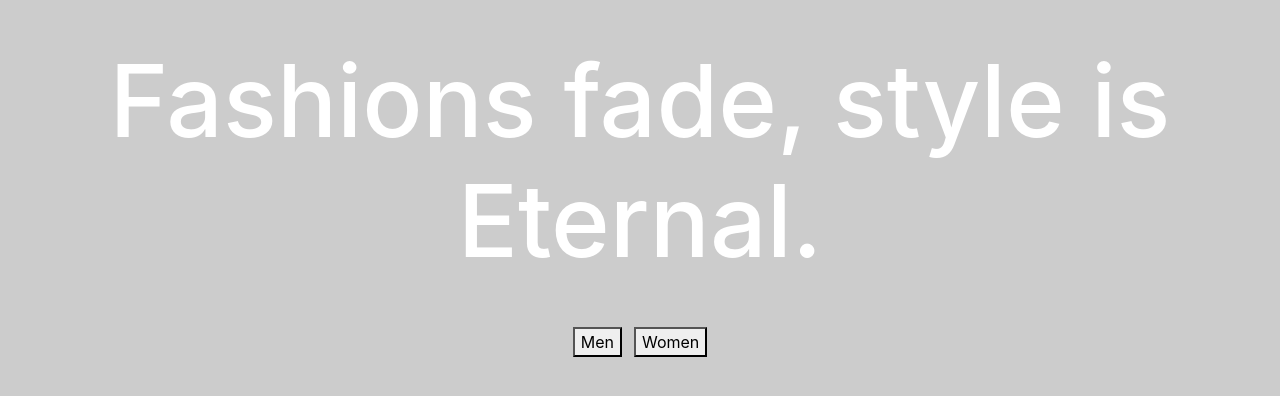
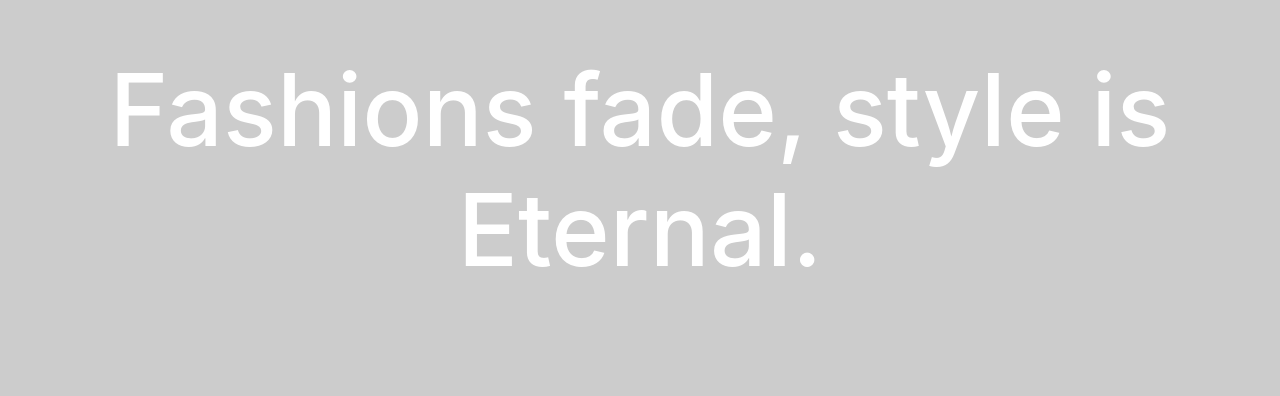
Before and after one commit to isseidangol/xtreme-react-js, a React (Create React App) app: page /start in a window 1280 px wide. Shown: the part 148-544 px from the top of the page. Built offline with nearby package versions, Linux system fonts and the light colour scheme.

Commit message:
editing male page

```diff
--- a/src/App.js
+++ b/src/App.js
@@ -1,5 +1,6 @@
 //import logo from './logo.svg';
 import './App.css';
+import Male from './Body/Male'
 import Body from './Body/Body';
 import Start from './Body/Start';
 import Checkout from './Body/Checkout';
@@ -22,6 +23,12 @@
           <Header/>
 
             <Checkout/>
+
+          </Route>
+
+          <Route path="/male">
+            <Header/>
+            <Male/>
 
           </Route>
 
--- /dev/null
+++ b/src/Body/Button.css
@@ -0,0 +1,78 @@
+.root{
+    --primary:#4628ff;
+    --warning:#ffd028;
+    --danger:#eb3f27;
+    --success:#75fa83;
+}
+
+.btn{
+    font-family: 'Lucida Sans', 'Lucida Sans Regular', 'Lucida Grande', 'Lucida Sans Unicode', Geneva, Verdana, sans-serif;
+    font-weight: 400;
+    border-radius: 10px;
+    cursor: pointer;
+    transition: transform 0.3s ease;
+}
+
+.btn:hover{
+    transform: translateY(-3px);
+}
+
+.btn--primary--solid {
+    background-color: var(--primary);
+    color: var(--white);
+    border:none;
+}
+
+.btn--danger--solid {
+    background-color: var(--danger);
+    color: var(--white);
+    border:none;
+}
+
+.btn--warning--solid {
+    background-color: var(--warning);
+    color: var(--white);
+    border:none;
+}
+
+.btn--success--solid {
+    background-color: var(--success);
+    color: var(--white);
+    border:none;
+}
+
+
+
+.btn--primary--outline {
+    background-color: transparent;
+    color: var(--primary);
+    border:2px solid var(--primary);
+}
+
+.btn--warning--outline {
+    background-color: transparent;
+    color: var(--warning);
+    border:2px solid var(--warning);
+}
+
+.btn--success--outline {
+    background-color: transparent;
+    color: var(--success);
+    border:2px solid var(--success);
+}
+
+.btn--danger--outline {
+    background-color: transparent;
+    color: var(--danger);
+    border:2px solid var(--danger);
+}
+
+.btn--medium {
+    padding: 10px 20px;
+    font-size: 18px;
+}
+
+.btn--large {
+    padding: 15px 30px;
+    font-size: 20px;
+}
--- /dev/null
+++ b/src/Body/Button.js
@@ -0,0 +1,33 @@
+import React from 'react';
+import './Button.css'
+
+const STYLES = [
+    'btn--primary--solid',
+    'btn--success--solid',
+    'btn--danger--solid',
+    'btn--warning--solid',
+    'btn--primary--outline',
+    'btn--success--outline',
+    'btn--danger--outline',
+    'btn--warning--outline',
+];
+
+const SIZE = ['btn--medium','btn--large'];
+
+export const Button =({
+    childern,
+    type,
+    onClick,
+    buttonStyle,
+    buttonSize
+}) => {
+    const checkButtonStyle = STYLES.includes(buttonStyle) ? buttonStyle : STYLES[0];
+    const checkButtonSize = SIZE.includes(buttonSize) ? buttonSize : SIZE[0];
+    return(
+        <button className={`btn ${checkButtonStyle} ${checkButtonSize}`} onClick={onClick} type={type}>
+            {childern}
+        </button>
+    )
+}
+
+export default Button
--- a/src/Body/Male.js
+++ b/src/Body/Male.js
@@ -1,9 +1,20 @@
 import React from 'react'
+import Footer from '../Footer/Footer'
 
 function Male() {
     return (
         <div>
+            <div className="male">
+                <div className="male_container">
+                    <div className="male_image"/>
+                    <div className="male_row">
 
+                    </div>
+
+                </div>
+
+            </div>
+            <Footer/>
         </div>
     )
 }
--- a/src/Body/Start.js
+++ b/src/Body/Start.js
@@ -1,4 +1,5 @@
-import { Button } from 'bootstrap'
+
+import { Button } from './Button'
 import React from 'react'
 import './Start.css'
 
@@ -8,9 +9,13 @@
             <img src=''/>
             <h3>Fashions fade, style is Eternal.</h3>
             <div className='start_btn'>
-                <button variant="contained" color="primary" className='btns'>Men</button>
-                <button variant="outlined" color="primary" className='btns'>Women</button>
+               <Button type="button"
+               buttonStyle="btn--warning--solid"
+               buttonSize="btn--large">Male</Button>
 
+            <Button type="button"
+               buttonStyle="btn--warning--solid"
+               buttonSize="btn--large">women</Button>
 
             </div>
 
```
